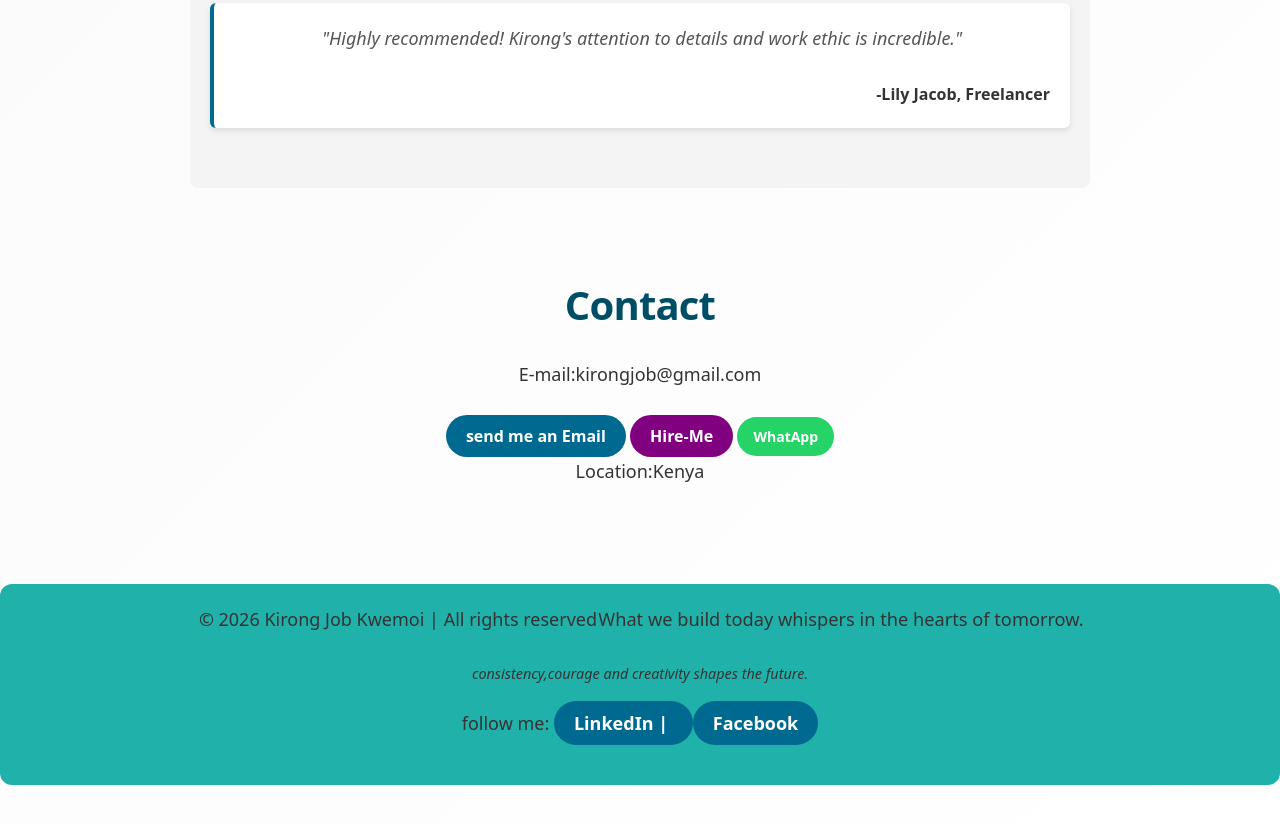
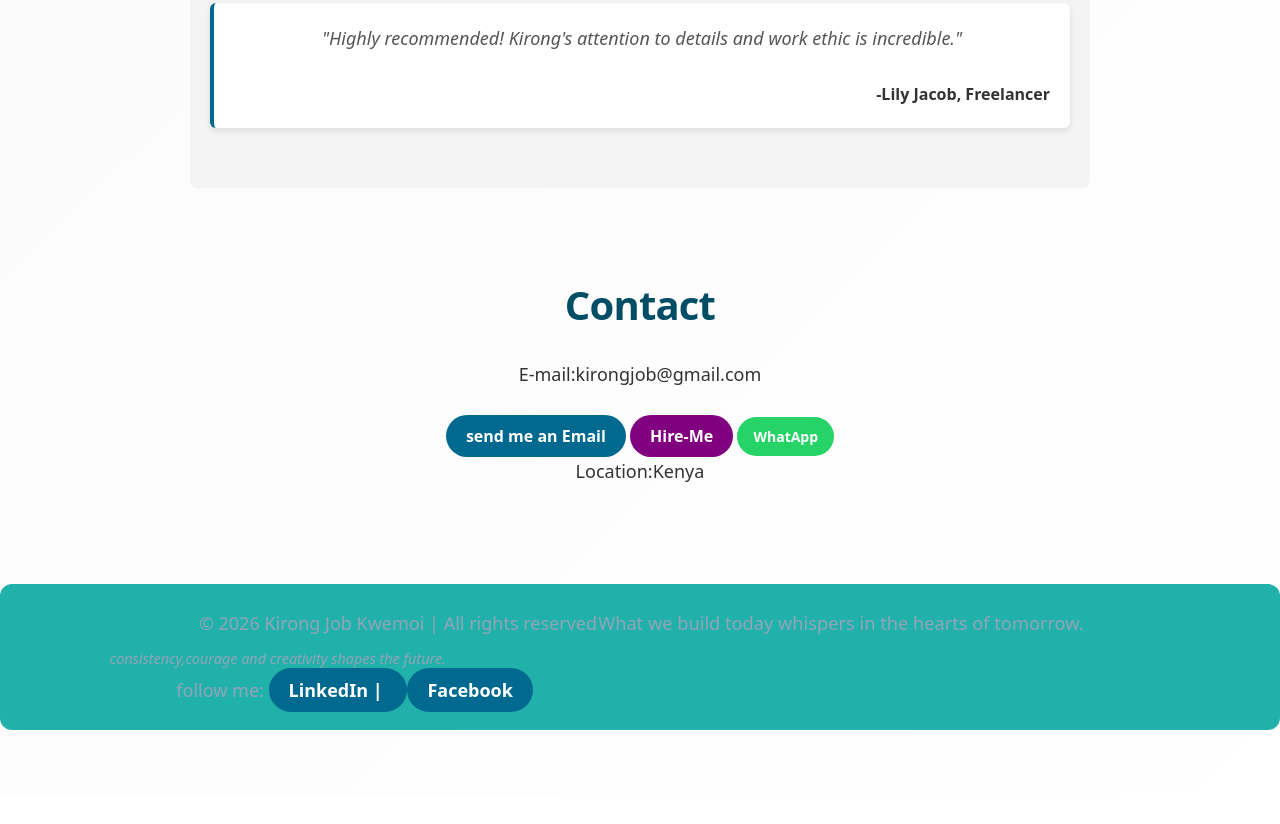
Before and after one commit to JobKwemoi/jobkwemoi.github.io, a plain HTML site: page index.html in a window 1280 px wide. Shown: the part 4166-4990 px from the top of the page. After the commit the page ends 4961 px from the top, so only its background shows below. Drawn offline with Linux system fonts and the light colour scheme.

Commit message:
Update index.html

```diff
--- a/index.html
+++ b/index.html
@@ -105,6 +105,24 @@ margin-top:16px;
         font-weight:500;
         white-space:nowrap;
       }
+/*Footer */
+footer {
+background:#1e1b4b;
+color:#94a3b8;
+text-align:center;
+padding:32px  16px;
+font-weight:0.9rem;
+}
+
+footer p{
+margin:4px 0;
+color:#94a3b8;
+}
+.footer-note {
+color:#fb923c;
+font-weight:600;
+margin-top:12px;
+}
 
       footer {
         margin-top:40px;
```
